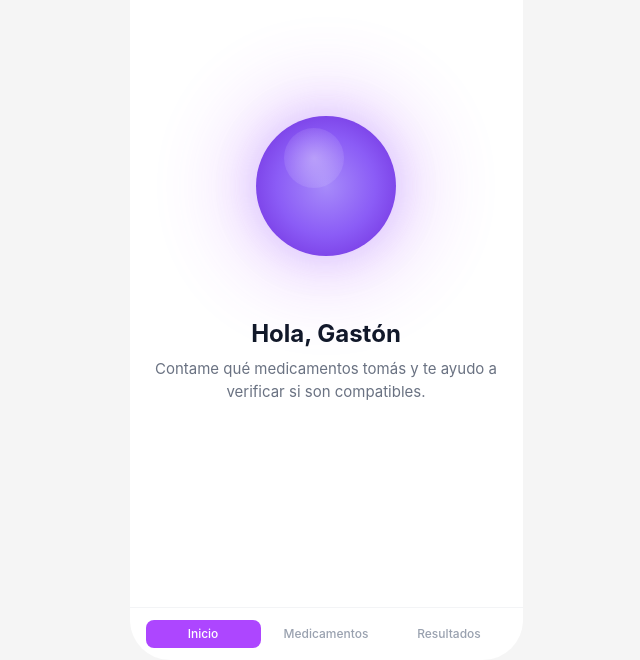
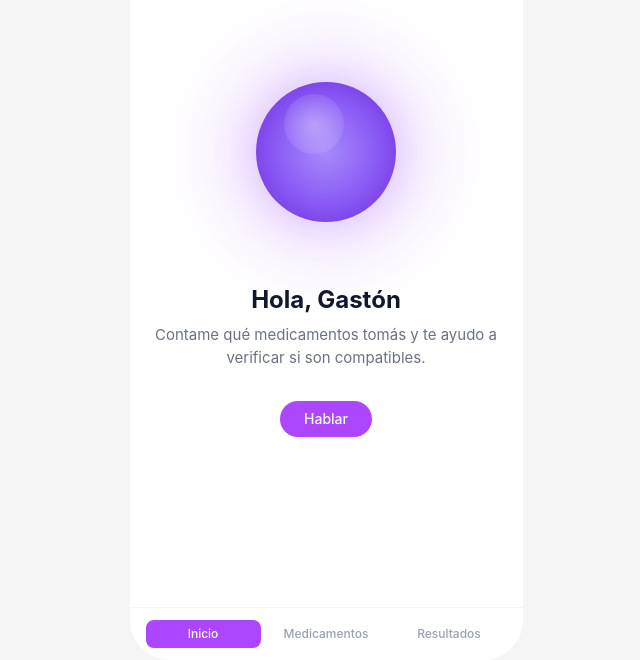
Before and after one commit to mate-code-tech/guarda-frontend-web-app, a Next.js app: page / in a window 1280 px wide. Shown: the part 140-800 px from the top of the page, without its empty margins (314-954 px from the left). Built offline with nearby package versions, Linux system fonts and the light colour scheme; no server answers.

Commit message:
add speech to text

```diff
--- a/src/components/GreetingView.tsx
+++ b/src/components/GreetingView.tsx
@@ -1,8 +1,61 @@
 "use client";
 
+import { useEffect, useState, useCallback } from "react";
 import { Orb } from "./Orb";
+import { useSpeechToText } from "@/hooks/useSpeechToText";
 
-export function GreetingView() {
+const GUEST_ID_KEY = "guarda_guest_id";
+
+interface GreetingViewProps {
+  onSpeechResult?: (transcript: string) => void;
+}
+
+export function GreetingView({ onSpeechResult }: GreetingViewProps) {
+  const [guestReady, setGuestReady] = useState(false);
+
+  const handleResult = useCallback(
+    (transcript: string) => {
+      console.log("STT resultado final:", transcript);
+      onSpeechResult?.(transcript);
+    },
+    [onSpeechResult]
+  );
+
+  const { isListening, transcript, isSupported, start, stop } =
+    useSpeechToText({
+      lang: "es-AR",
+      continuous: true,
+      onResult: handleResult,
+      onError: (err) => console.warn("STT error:", err),
+    });
+
+  // Wait for guest_id to exist before starting STT
+  useEffect(() => {
+    const id = localStorage.getItem(GUEST_ID_KEY);
+    if (id) {
+      setGuestReady(true);
+    } else {
+      // Poll briefly in case initGuest is still running
+      const interval = setInterval(() => {
+        if (localStorage.getItem(GUEST_ID_KEY)) {
+          setGuestReady(true);
+          clearInterval(interval);
+        }
+      }, 200);
+      return () => clearInterval(interval);
+    }
+  }, []);
+
+  // Auto-start STT when guest is ready
+  useEffect(() => {
+    if (guestReady && isSupported) {
+      start();
+    }
+    return () => {
+      stop();
+    };
+  }, [guestReady, isSupported, start, stop]);
+
   return (
     <div className="flex flex-1 flex-col items-center justify-center gap-8 px-6 pb-10">
       <Orb size="large" />
@@ -11,9 +64,22 @@ export function GreetingView() {
           Hola, Gastón
         </h1>
         <p className="text-center text-[15px] text-gray-500">
-          Contame qué medicamentos tomás y te ayudo a verificar si son compatibles.
+          {transcript ||
+            "Contame qué medicamentos tomás y te ayudo a verificar si son compatibles."}
         </p>
       </div>
+      {isSupported && (
+        <button
+          onClick={isListening ? stop : start}
+          className={`rounded-full px-6 py-2 text-sm font-medium transition-colors ${
+            isListening
+              ? "bg-red-500 text-white"
+              : "bg-purple-500 text-white"
+          }`}
+        >
+          {isListening ? "Dejar de escuchar" : "Hablar"}
+        </button>
+      )}
     </div>
   );
 }
--- /dev/null
+++ b/src/hooks/useSpeechToText.ts
@@ -0,0 +1,116 @@
+"use client";
+
+import { useCallback, useEffect, useRef, useState } from "react";
+
+interface UseSpeechToTextOptions {
+  lang?: string;
+  continuous?: boolean;
+  interimResults?: boolean;
+  onResult?: (transcript: string) => void;
+  onError?: (error: string) => void;
+}
+
+interface UseSpeechToTextReturn {
+  isListening: boolean;
+  transcript: string;
+  isSupported: boolean;
+  start: () => void;
+  stop: () => void;
+}
+
+export function useSpeechToText(
+  options: UseSpeechToTextOptions = {}
+): UseSpeechToTextReturn {
+  const {
+    lang = "es-AR",
+    continuous = true,
+    interimResults = true,
+    onResult,
+    onError,
+  } = options;
+
+  const [isListening, setIsListening] = useState(false);
+  const [transcript, setTranscript] = useState("");
+  const recognitionRef = useRef<SpeechRecognition | null>(null);
+  const onResultRef = useRef(onResult);
+  const onErrorRef = useRef(onError);
+
+  // Keep callback refs fresh
+  onResultRef.current = onResult;
+  onErrorRef.current = onError;
+
+  const isSupported =
+    typeof window !== "undefined" &&
+    ("SpeechRecognition" in window || "webkitSpeechRecognition" in window);
+
+  const start = useCallback(() => {
+    if (!isSupported) {
+      onErrorRef.current?.("Speech Recognition no está soportado en este navegador");
+      return;
+    }
+
+    // Clean up any existing instance
+    if (recognitionRef.current) {
+      recognitionRef.current.abort();
+    }
+
+    const SpeechRecognition =
+      window.SpeechRecognition || window.webkitSpeechRecognition;
+    const recognition = new SpeechRecognition();
+
+    recognition.lang = lang;
+    recognition.continuous = continuous;
+    recognition.interimResults = interimResults;
+
+    recognition.onstart = () => {
+      setIsListening(true);
+    };
+
+    recognition.onresult = (event: SpeechRecognitionEvent) => {
+      let finalTranscript = "";
+      for (let i = 0; i < event.results.length; i++) {
+        finalTranscript += event.results[i][0].transcript;
+      }
+      setTranscript(finalTranscript);
+
+      // Only call onResult with final results
+      const lastResult = event.results[event.results.length - 1];
+      if (lastResult.isFinal) {
+        onResultRef.current?.(finalTranscript);
+      }
+    };
+
+    recognition.onerror = (event: SpeechRecognitionErrorEvent) => {
+      // "no-speech" and "aborted" are not real errors
+      if (event.error === "no-speech" || event.error === "aborted") return;
+      onErrorRef.current?.(event.error);
+      setIsListening(false);
+    };
+
+    recognition.onend = () => {
+      setIsListening(false);
+    };
+
+    recognitionRef.current = recognition;
+    recognition.start();
+  }, [isSupported, lang, continuous, interimResults]);
+
+  const stop = useCallback(() => {
+    if (recognitionRef.current) {
+      recognitionRef.current.stop();
+      recognitionRef.current = null;
+    }
+  }, []);
+
+  // Cleanup on unmount
+  useEffect(() => {
+    return () => {
+      if (recognitionRef.current) {
+        recognitionRef.current.abort();
+        recognitionRef.current = null;
+      }
+    };
+  }, []);
+
+  return { isListening, transcript, isSupported, start, stop };
+}
--- /dev/null
+++ b/src/types/speech-recognition.d.ts
@@ -0,0 +1,51 @@
+interface SpeechRecognition extends EventTarget {
+  lang: string;
+  continuous: boolean;
+  interimResults: boolean;
+  onstart: ((this: SpeechRecognition, ev: Event) => void) | null;
+  onresult:
+    | ((this: SpeechRecognition, ev: SpeechRecognitionEvent) => void)
+    | null;
+  onerror:
+    | ((this: SpeechRecognition, ev: SpeechRecognitionErrorEvent) => void)
+    | null;
+  onend: ((this: SpeechRecognition, ev: Event) => void) | null;
+  start(): void;
+  stop(): void;
+  abort(): void;
+}
+
+interface SpeechRecognitionEvent extends Event {
+  results: SpeechRecognitionResultList;
+}
+
+interface SpeechRecognitionResultList {
+  readonly length: number;
+  [index: number]: SpeechRecognitionResult;
+}
+
+interface SpeechRecognitionResult {
+  readonly isFinal: boolean;
+  readonly length: number;
+  [index: number]: SpeechRecognitionAlternative;
+}
+
+interface SpeechRecognitionAlternative {
+  readonly transcript: string;
+  readonly confidence: number;
+}
+
+interface SpeechRecognitionErrorEvent extends Event {
+  readonly error: string;
+  readonly message: string;
+}
+
+declare var SpeechRecognition: {
+  new (): SpeechRecognition;
+  prototype: SpeechRecognition;
+};
+
+interface Window {
+  SpeechRecognition: typeof SpeechRecognition;
+  webkitSpeechRecognition: typeof SpeechRecognition;
+}
```
